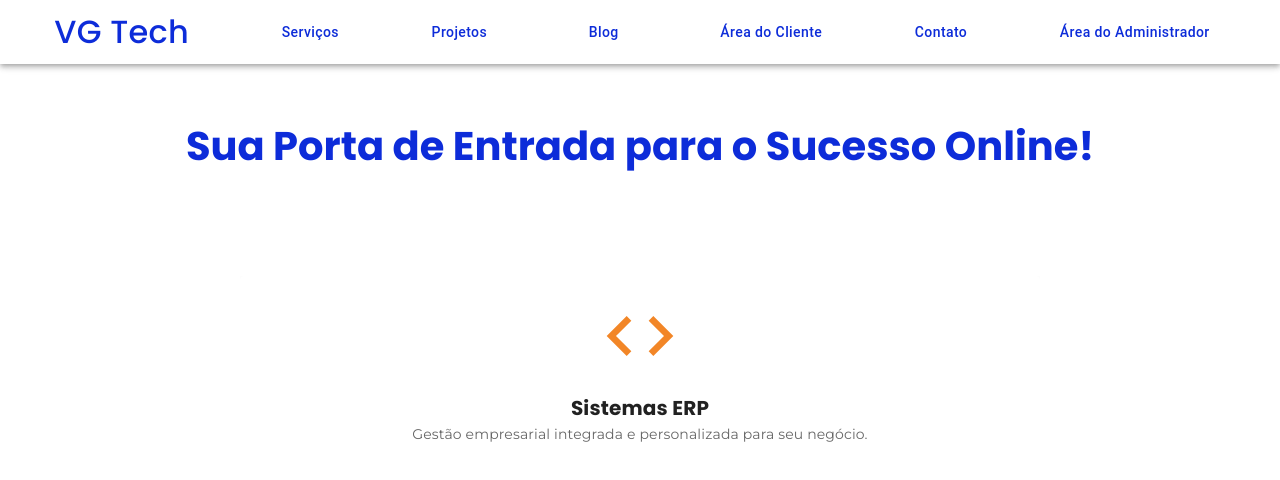
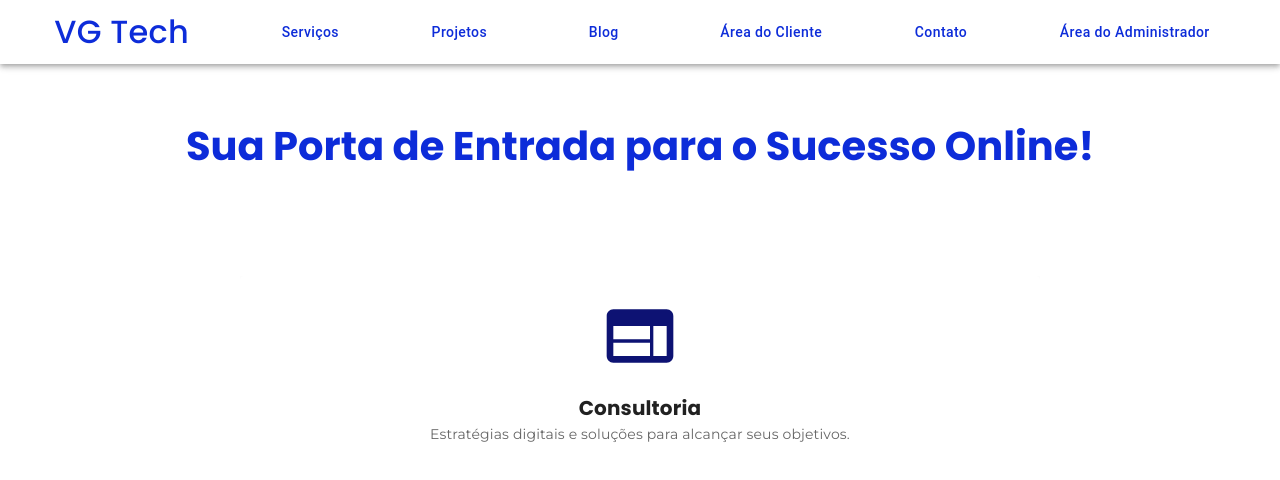
Before and after one commit to vinicius-soares-dev/vgtech-solutions, a React (Vite) app: page / in a window 1280 px wide. Shown: the top 480 px of the page. Built offline with nearby package versions, Linux system fonts and the light colour scheme.

Commit message:
update seconds carousel

```diff
--- a/src/pages/Home.tsx
+++ b/src/pages/Home.tsx
@@ -45,7 +45,7 @@ function Home() {
         <section className="presentation-section">
           <h1 className="title-presentation">Sua Porta de Entrada para o Sucesso Online!</h1>
           <Carousel
-            interval={4000}
+            interval={2000}
             animation="slide"
             indicators={false}
             sx={{ width: "100%", maxWidth: 800, margin: "20px auto", marginTop: '5rem', overflow: 'hidden' }}
```
